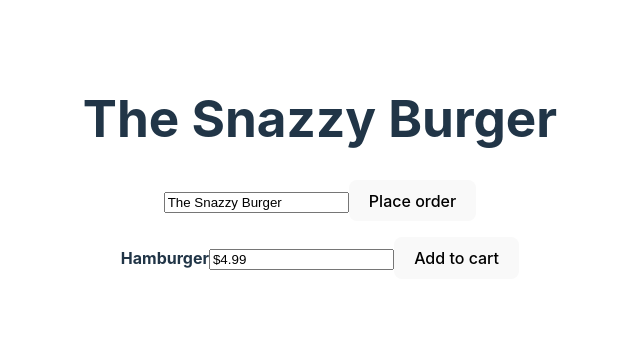
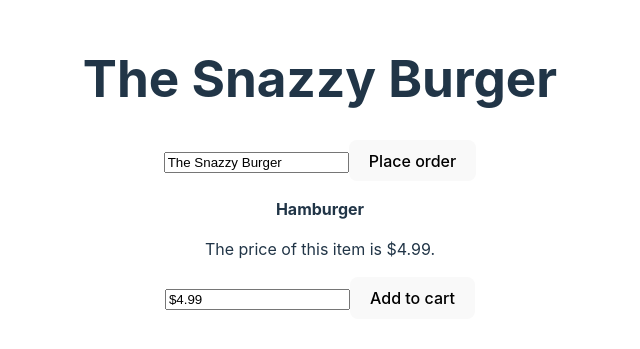
Before and after one commit to lukeharby/vue-js-3-composition-api, a Vue app: page / in a window 1280 px wide. Shown: the part 225-574 px from the top of the page, without its empty margins (320-960 px from the left). Built offline with nearby package versions, Linux system fonts and the light colour scheme.

Commit message:
Computed with CAPI

```diff
--- a/src/components/YummyMeal.vue
+++ b/src/components/YummyMeal.vue
@@ -1,6 +1,7 @@
 <template>
     <p>
         <strong>{{ name }}</strong>
+        <p>{{ pricePrettySentence }}</p>
         <input type="text" v-model="pricePretty">
         <button @click="addToCart">Add to cart</button>
     </p>
@@ -25,7 +26,10 @@ import { computed } from 'vue';
                     console.log(`Sorry, we cannot accept ${price}. Nice try though`)
                 }
             });
-            return { addToCart, pricePretty }
+            const pricePrettySentence = computed(
+                () => `The price of this item is ${pricePretty.value}.`
+            );
+            return { addToCart, pricePretty, pricePrettySentence }
         }
     }
 </script>
```
